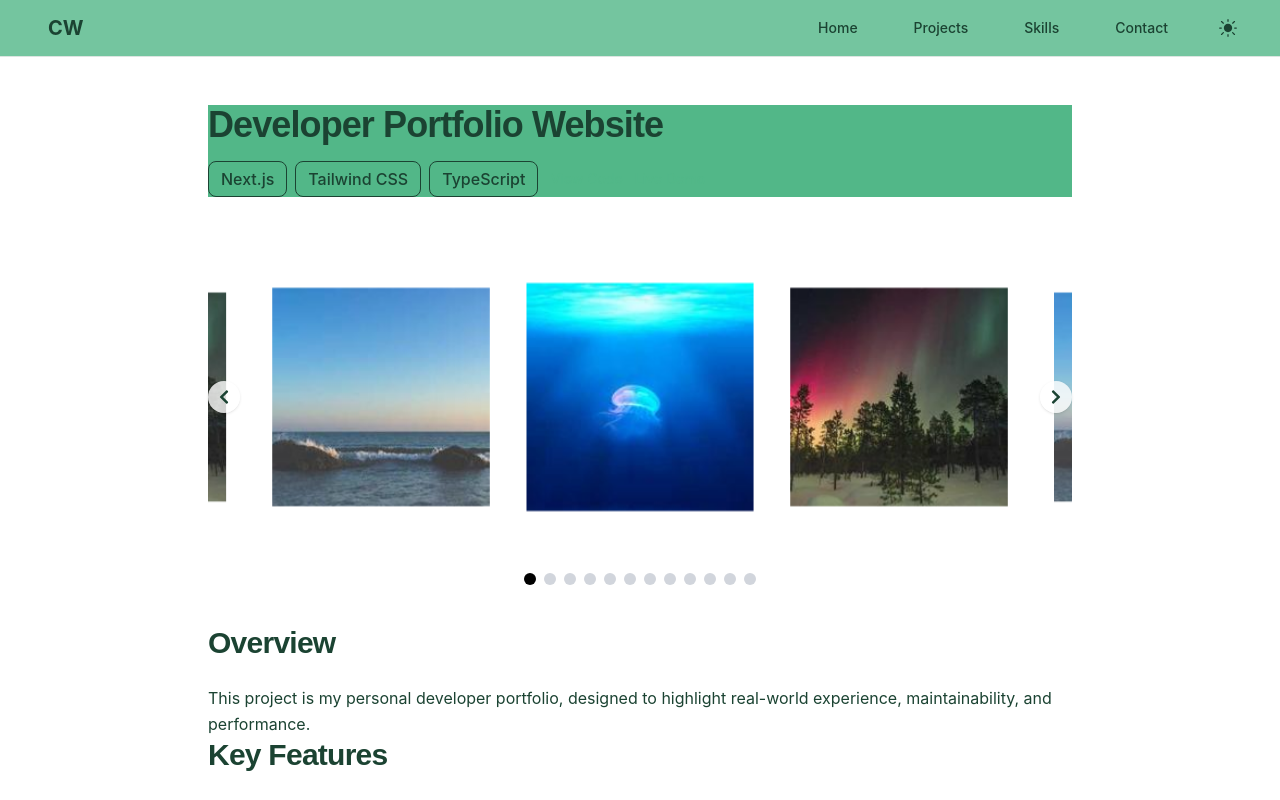
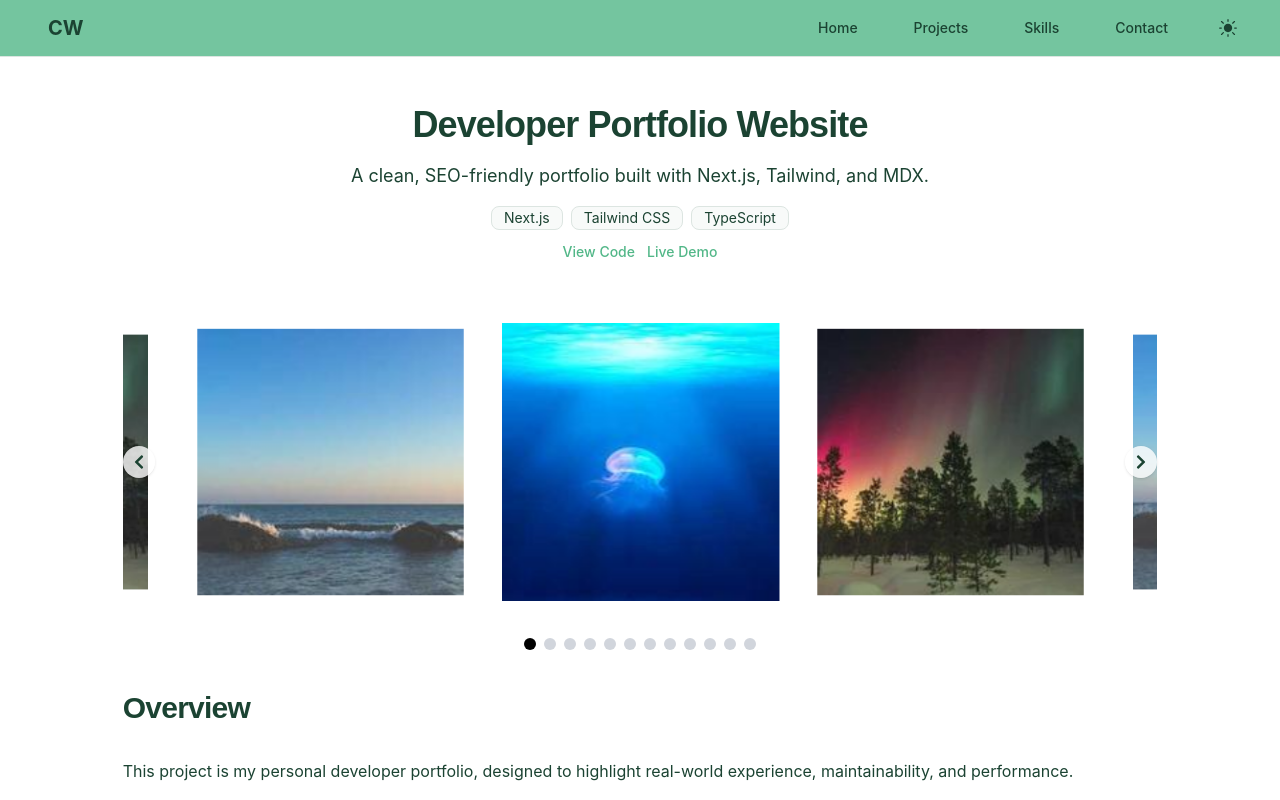
Before and after one commit to ChrisWenzlick/portfolio-website, a Next.js app: page /projects/portfolio-site in a window 1280 px wide. Shown: the top 800 px of the page. Built offline with nearby package versions, Linux system fonts and the light colour scheme.

Commit message:
Improve look of project pages and nav header

```diff
--- a/components/layout/Header.tsx
+++ b/components/layout/Header.tsx
@@ -21,7 +21,7 @@ export default function Header({ className }: React.HTMLAttributes<HTMLElement>)
             "bg-(--color-primary)/80 backdrop-blur-sm text-(--color-text)",
             className
         )}>
-            <nav className="mx-auto flex h-14 max-w-7xl items-center justify-between px-4 sm:px-6 lg:px-8">
+            <nav className="mx-auto flex h-14 w-full items-center justify-between px-4 sm:px-6 lg:px-8">
                 {/* Brand / Logo */}
                 <Link href="/" className="text-xl font-bold flex items-center justify-center rounded-full h-10 cursor-pointer px-4 transition-colors hover:bg-(--color-primary-hover)">
                     CW
--- a/components/layout/ProjectMeta.tsx
+++ b/components/layout/ProjectMeta.tsx
@@ -1,3 +1,4 @@
+import { SkillBadge } from "components/ui/SkillBadge";
 import Link from "next/link";
 
 interface ProjectMetaProps {
@@ -10,19 +11,14 @@ export default function ProjectMeta({ technologies, repo, live }: ProjectMetaPro
     if (!technologies?.length && !repo && !live) return null;
 
     return (
-        <div className="flex flex-wrap items-center gap-3">
-            {technologies && technologies.length > 0 && (
-                <ul className="flex flex-wrap gap-2">
-                    {technologies.map((tech) => (
-                        <li
-                            key={tech}
-                            className="rounded-md border border-[var(--color-border-subtle)] bg-[var(--color-bg-surface)] px-3 py-1 text-sx font-medium"
-                        >
-                            {tech}
-                        </li>
-                    ))}
-                </ul>
-            )}
+        <div className="flex flex-col flex-wrap items-center gap-3">
+            <div className="flex gap-2">
+                {technologies && technologies.length > 0 && (
+                    technologies.map((tech) => (
+                        <SkillBadge key={tech} name={tech} />
+                    ))
+                )}
+            </div>
 
             <div className="flex gap-3">
                 {repo && (
--- a/src/app/globals.css
+++ b/src/app/globals.css
@@ -196,7 +196,7 @@
 
   /* Body Text */
   p {
-    @apply leading-relaxed;
+    @apply leading-relaxed mb-4;
   }
 
   /* Metadata */
--- a/src/app/projects/[slug]/page.tsx
+++ b/src/app/projects/[slug]/page.tsx
@@ -33,15 +33,15 @@ export default async function ProjectPage({ params }: ProjectPageProps) {
         const images = metadata.images ?? [];
 
         return (
-            <article className="mx-auto max-w-4xl px-4 py-12">
+            <article className="mx-auto max-w-10/12 px-4 py-12">
                 {/* Header */}
-                <header className="mb-10 space-y-4 bg-(--color-primary) text-(--color-primary-contrast)">
-                    <h1 className="text-3xl sm:text-4xl font-bold tracking-tight">
+                <header className="mb-10 space-y-4 text-(--color-primary-contrast) flex flex-col items-center">
+                    <h1 className="text-3xl sm:text-4xl font-bold tracking-tight text-center">
                         {metadata.title}
                     </h1>
-                    {metadata.description && (
-                        <p className="max-w-2xl text-lg text-(--color-text-secondary)">
-                            {metadata.description}
+                    {metadata.summary && (
+                        <p className="max-w-2xl text-lg text-(--color-text-secondary) text-center">
+                            {metadata.summary}
                         </p>
                     )}
 
@@ -74,7 +74,7 @@ export default async function ProjectPage({ params }: ProjectPageProps) {
                 )}
 
                 {/* Main Content */}
-                <div className="prose prose-neutral dark:prose-invert max-w-none">
+                <div className="prose prose-neutral dark:prose-invert max-w-none space-y-6">
                     <ProjectMdx components={MDXComponents} />
                 </div>
             </article>
--- a/src/content/projects/portfolio-site.mdx
+++ b/src/content/projects/portfolio-site.mdx
@@ -47,7 +47,8 @@ when needed (code blocks, callouts, media, etc.).
 <SideImage src="/people.jpg" side="right">
   ### Architecture
 
-  The app is built using a layered architecture...
+  <p>The app is built using a layered architecture...</p>
+  <p>Test paragraphs</p>
 </SideImage>
 
 <SideImage src="/fence.jpg" side="left">
```
